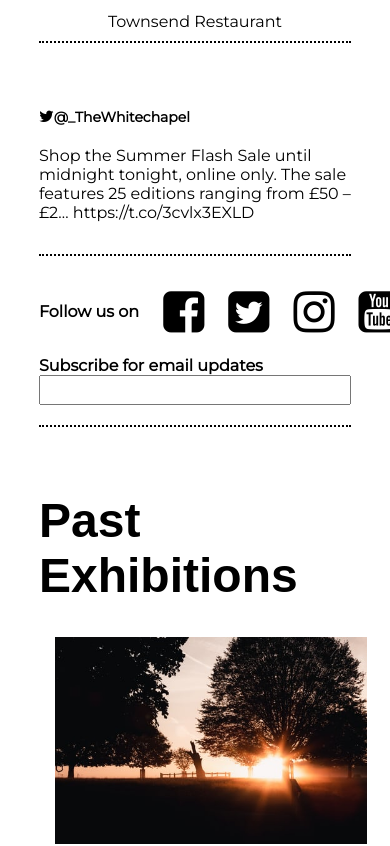
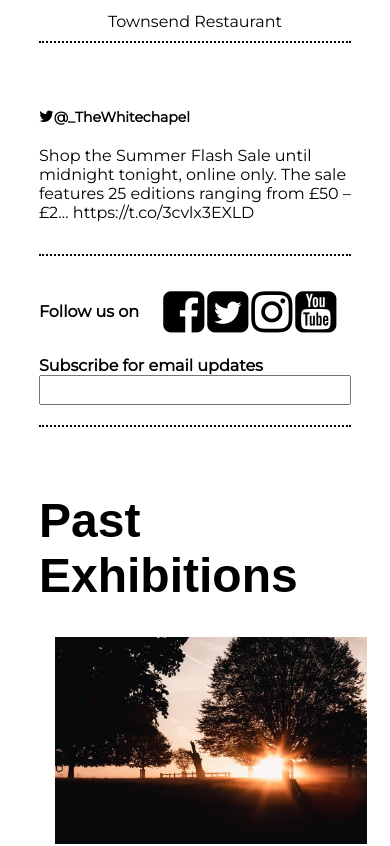
Before and after one commit to Ashley-small/Whitechapel-Gallery-Clone, a plain HTML site: page index.html in a window 390 px wide. Shown: the part 3025-3871 px from the top of the page. Drawn offline with Linux system fonts and the light colour scheme; grey boxes are pictures that could not be loaded; a web font is replaced by a local one.

Commit message:
Update styles.css

```diff
--- a/css/styles.css
+++ b/css/styles.css
@@ -368,7 +368,10 @@ padding: 10px 0;
 }.subscribe-section input{
   width: 100%;
   height: 30px;
-}
+}.Follow-section i{
+  width:20px;
+
+  }
 
 .nav-list li{
   margin: 0;
```
